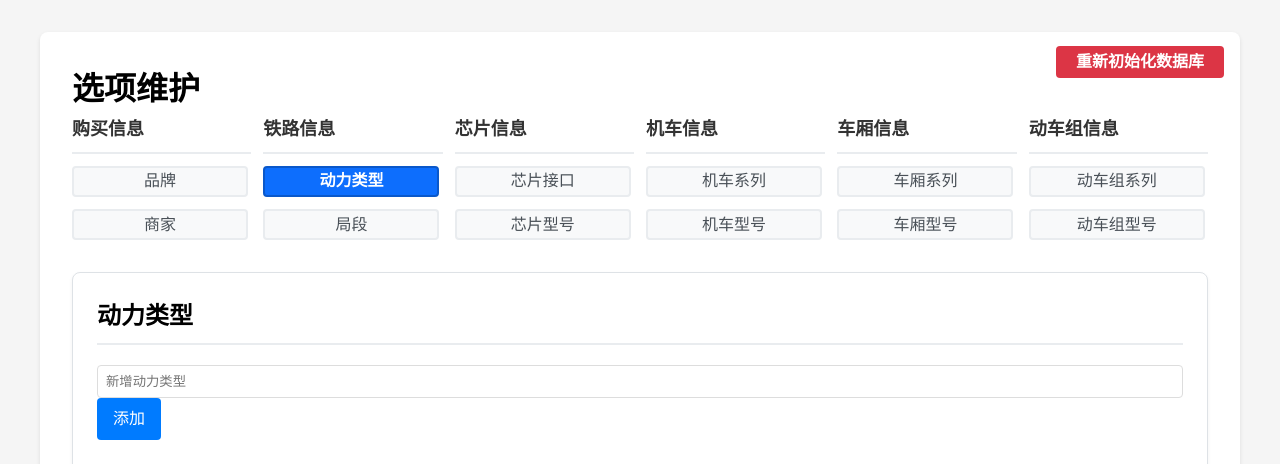
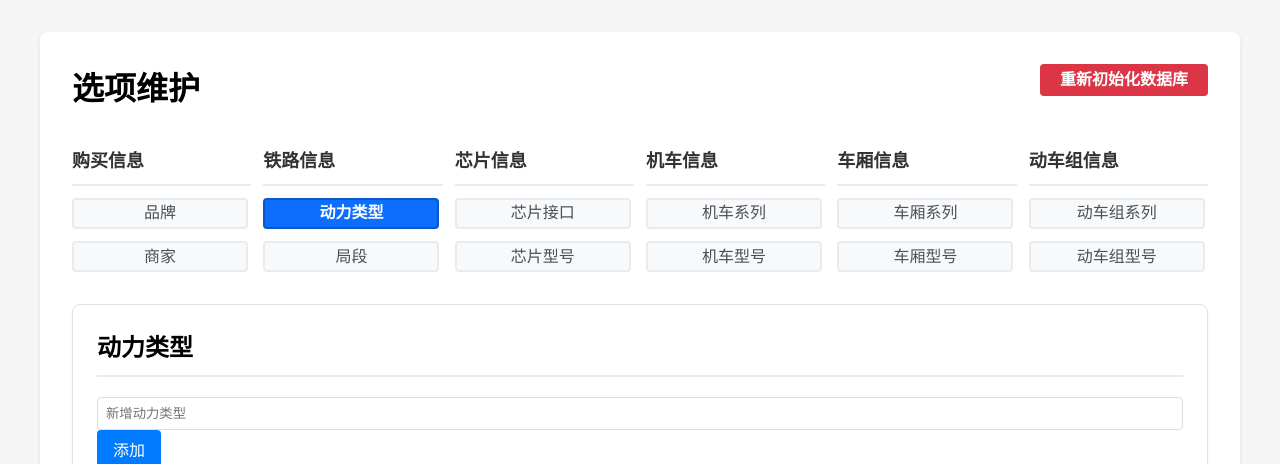
Before and after one commit to plinux/TrainModelManager, a Flask app: page /options in a window 1280 px wide. Shown: the part 58-522 px from the top of the page. Run offline with Flask 3, Linux system fonts and the light colour scheme.

Commit message:
[Bugfix] Change reinit button to page-relative positioning
- Fix button position to be relative to container
- Improve layout consistency

```diff
--- a/static/css/style.css
+++ b/static/css/style.css
@@ -261,12 +261,21 @@ td form button {
   }
 }
 
-/* 重新初始化数据库按钮 - 固定在右上角 */
+/* 页面头部 - 包含标题和重新初始化按钮 */
+.page-header {
+  position: relative;
+  margin-bottom: 2rem;
+}
+
+.page-header h1 {
+  margin: 0;
+}
+
+/* 重新初始化数据库按钮 - 绝对定位在右上角 */
 .btn-danger-reinit {
-  position: fixed;
-  top: 6.5rem;
-  right: 3.5rem;
-  z-index: 100;
+  position: absolute;
+  top: 0;
+  right: 0;
   padding: 0.5rem 1.25rem !important;
   background-color: #dc3545;
   color: white;
--- a/templates/options.html
+++ b/templates/options.html
@@ -3,7 +3,10 @@
 {% block title %}选项维护 - 火车模型管理系统{% endblock %}
 
 {% block content %}
-<h1>选项维护</h1>
+<div class="page-header">
+  <h1>选项维护</h1>
+  <button onclick="openReinitDialog()" class="btn-danger-reinit">重新初始化数据库</button>
+</div>
 
 <div class="option-groups">
   <!-- 购买信息 -->
@@ -60,9 +63,6 @@
     </div>
   </div>
 </div>
-
-<!-- 重新初始化数据库按钮 - 固定在右上角 -->
-<button onclick="openReinitDialog()" class="btn-danger-reinit">重新初始化数据库</button>
 
 <!-- 重新初始化数据库确认对话框 -->
 <div id="reinit-modal" class="modal" style="display:none;">
```
